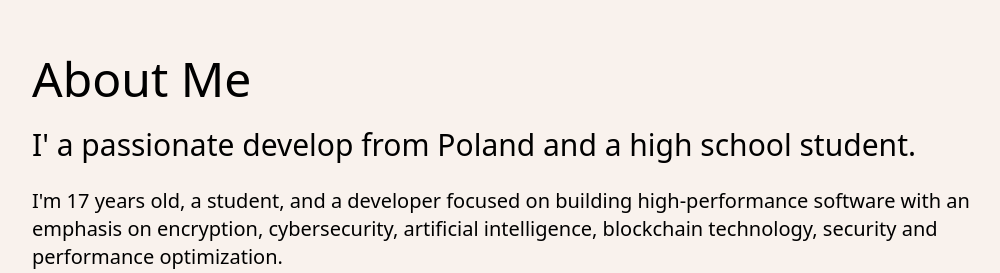
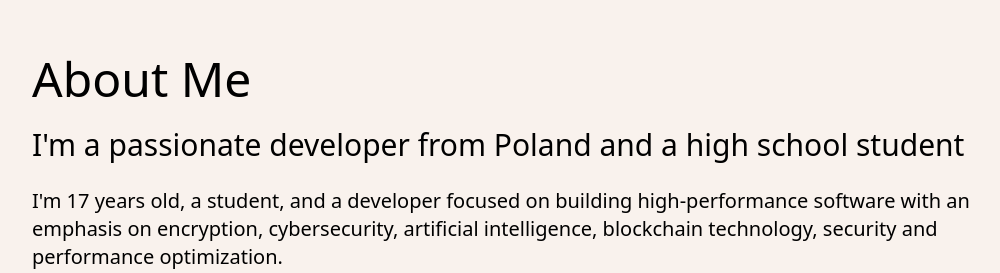
Before and after one commit to M3DZIK/portfolio, an Astro site: page / in a window 1280 px wide. Shown: the part 845-1118 px from the top of the page, without its empty margins (112-1112 px from the left). Built offline with nearby package versions, Linux system fonts and the light colour scheme; Astro itself is replaced by a stand-in of ours.

Commit message:
Fix typo
* Fix typo in "About Me" section

* Delete dot from subtitle in "About Me" section

---------

Co-authored-by: Oskar Karpiński <me@medzik.dev>

```diff
--- a/src/pages/index.astro
+++ b/src/pages/index.astro
@@ -28,7 +28,7 @@ import Layout from '../layouts/Layout.astro';
 				</h1>
 
 				<p class="text-2xl md:text-3xl">
-					I' a passionate develop from Poland and a high school student.
+					I'm a passionate developer from Poland and a high school student
 				</p>
 
 				<p class="text-xl">
```
